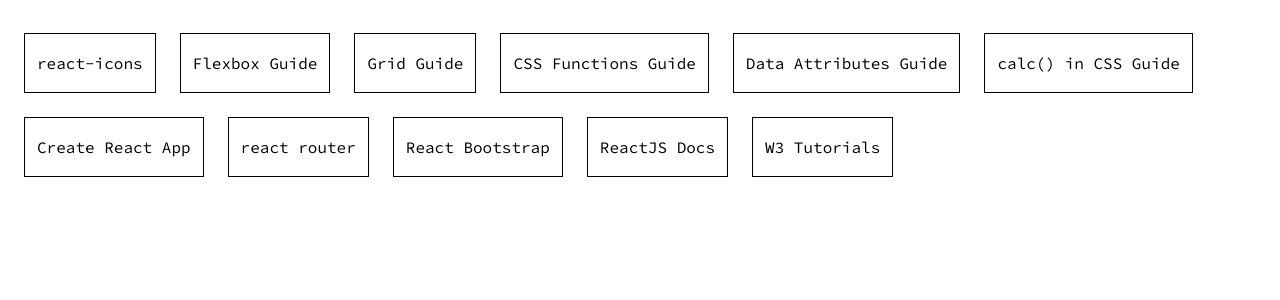
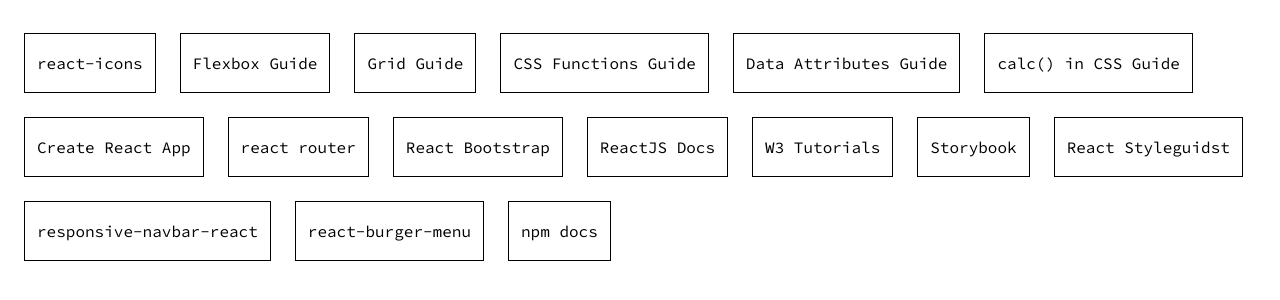
Before and after one commit to jositu/looking-for-something, a plain HTML site: page index.html in a window 1280 px wide. Shown: the part 46-346 px from the top of the page. Drawn offline with nearby package versions, Linux system fonts and the light colour scheme.

Commit message:
Added more sites

```diff
--- a/index.html
+++ b/index.html
@@ -6,7 +6,7 @@
     <meta name="viewport" content="width=device-width, initial-scale=1">
 
     <title>i am looking for something</title>
-    <meta name="description" content="A simple page for resources and tools I use for development.">
+    <meta name="description" content="A simple page for resources and tools I use for development or things I want to bookmark.">
 
     <link rel="stylesheet" type="text/css" href="styles.css">
     <link rel="preconnect" href="https://fonts.googleapis.com">
--- a/main.js
+++ b/main.js
@@ -30,6 +30,11 @@ function MainContent() {
       <Something title="React Bootstrap" url="https://react-bootstrap.github.io" />
       <Something title="ReactJS Docs" url="https://reactjs.org/docs/getting-started.html" />
       <Something title="W3 Tutorials" url="https://www.w3schools.com/howto/default.asp" />
+      <Something title="Storybook" url="https://storybook.js.org" />
+      <Something title="React Styleguidst" url="https://react-styleguidist.js.org" />
+      <Something title="responsive-navbar-react" url="https://www.npmjs.com/package/responsive-navbar-react" />
+      <Something title="react-burger-menu" url="https://www.npmjs.com/package/react-burger-menu" />
+      <Something title="npm docs" url="https://docs.npmjs.com/cli/v8/commands/npm-install" />
     </div>
   );
 }
```
